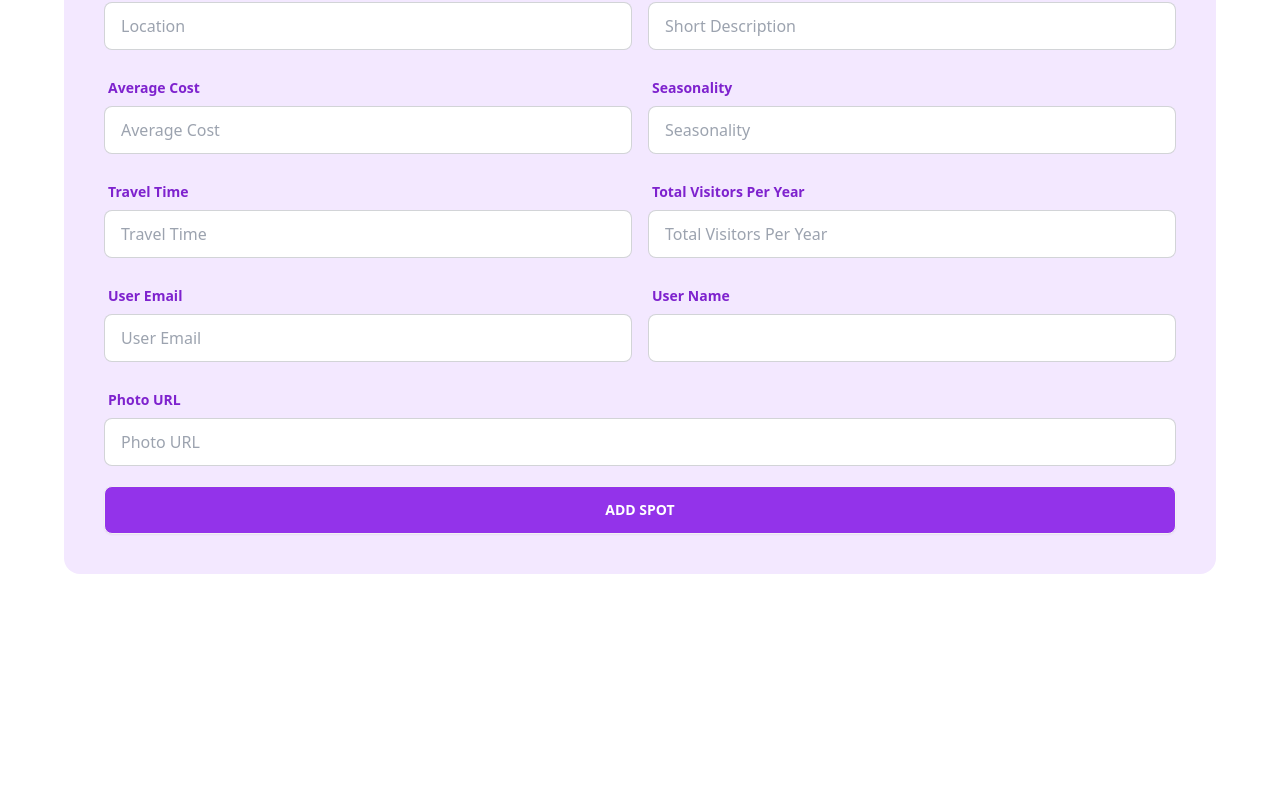
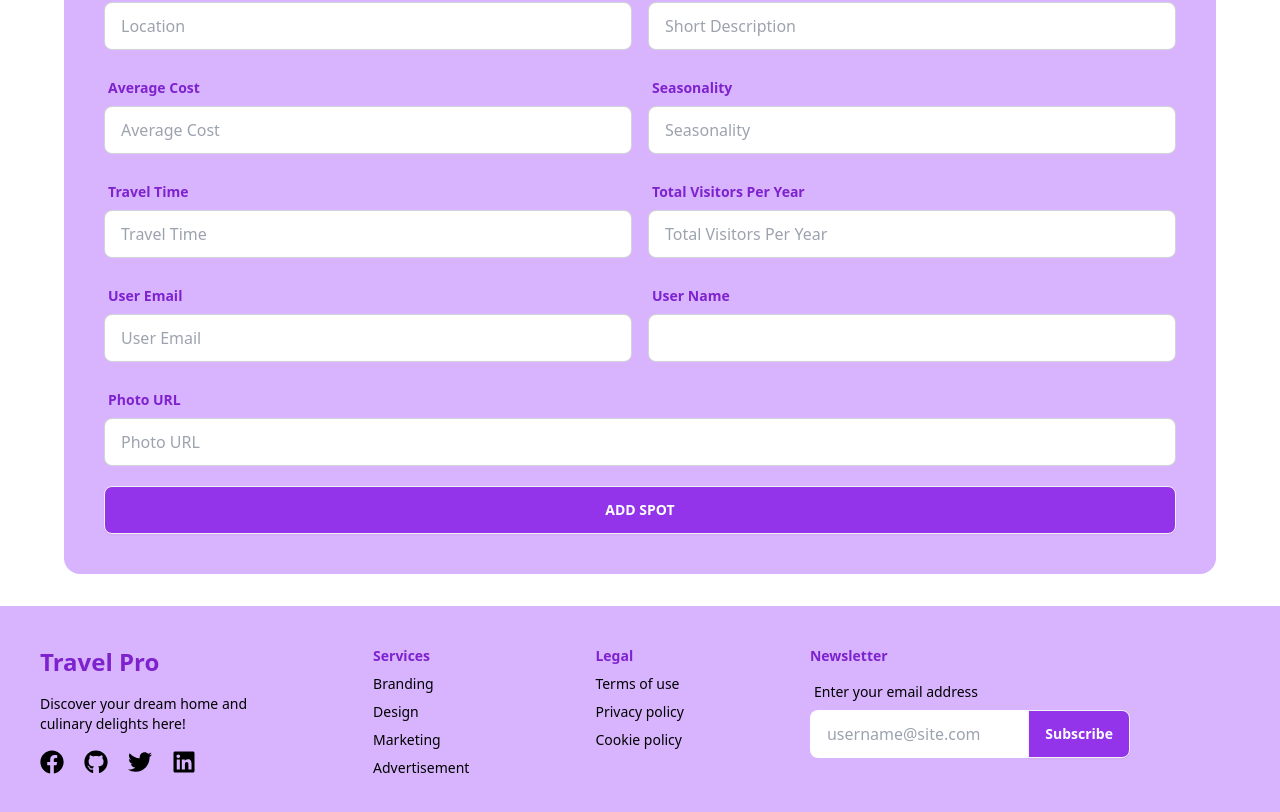
Before and after one commit to islam-sharmin/travel-pro-client, a React (Vite) app: page /addTouristSpot in a window 1280 px wide. Shown: the part 302-1114 px from the top of the page. Before the commit the page ends 892 px from the top, so only its background shows below. Built offline with nearby package versions, Linux system fonts and the light colour scheme; no server answers.

Commit message:
added footer

```diff
--- a/src/layout/Root.jsx
+++ b/src/layout/Root.jsx
@@ -1,5 +1,6 @@
 import { Outlet } from 'react-router-dom';
 import Navbar from '../shared/Navbar';
+import Footer from '../shared/Footer';
 
 const Root = () => {
     return (
@@ -8,6 +9,7 @@ const Root = () => {
                 <Navbar></Navbar>
                 <Outlet></Outlet>
             </div>
+            <Footer></Footer>
         </div>
     );
 };
--- a/src/pages/AddTouristSpot.jsx
+++ b/src/pages/AddTouristSpot.jsx
@@ -51,7 +51,7 @@ const AddTouristSpot = () => {
     }
 
     return (
-        <div className="bg-purple-100 rounded-2xl p-4 md:p-10 mb-4">
+        <div className="bg-purple-300 rounded-2xl p-4 md:p-10 mb-4">
             <h2 className="text-3xl text-center text-purple-700 font-extrabold mb-5">Add Tourist Spot</h2>
             <form onSubmit={handleAddTouristSpot}>
                 {/* form tourists_spot_name & country_Name row */}
--- a/src/pages/AllTouristSpot.jsx
+++ b/src/pages/AllTouristSpot.jsx
@@ -1,19 +1,40 @@
+import { useState } from "react";
 import { Link, useLoaderData } from "react-router-dom";
 
+const AllTouristSpot = () => {
+    const spots = useLoaderData();
+    const [sortedSpots, setSortedSpots] = useState(spots);
+    const [sortOrder, setSortOrder] = useState("asc");
 
-const AllTouristSpot = () => {
+    const handleSort = () => {
+        const sorted = [...spots].sort((a, b) => {
+            if (sortOrder === "asc") {
+                return a.averageCost - b.averageCost;
+            } else {
+                return b.averageCost - a.averageCost;
+            }
+        });
+        setSortedSpots(sorted);
+        setSortOrder(sortOrder === "asc" ? "desc" : "asc");
+    };
 
-    const spots = useLoaderData();
+    const displaySpots = sortedSpots.length ? sortedSpots : spots;
 
     return (
         <div>
             <div className="text-center">
                 <h2 className="text-2xl font-bold text-purple-700 mb-6">All Tourists Spots</h2>
-                <button className="btn bg-purple-600 text-white mb-6">Sort by Average Cost</button>
+                <details className="dropdown">
+                    <summary className="m-1 btn">open or close</summary>
+                    <ul className="p-2 shadow menu dropdown-content z-[1] bg-base-100 rounded-box w-52">
+                        <li><a onClick={handleSort}>asc</a></li>
+                        <li><a onClick={handleSort}>desc</a></li>
+                    </ul>
+                </details>
             </div>
             <div className="grid gap-6 grid-cols-1 md:grid-cols-2 lg:grid-cols-3">
-                {
-                    spots.map(spot => <div key={spot._id} className="card bg-base-100 shadow-xl">
+                {displaySpots.map(spot => (
+                    <div key={spot._id} className="card bg-base-100 shadow-xl">
                         <figure><img className="w-full h-[200px]" src={spot.photo} alt="Shoes" /></figure>
                         <div className="card-body">
                             <h2 className="card-title font-bold">{spot.spotName}</h2>
@@ -29,8 +50,8 @@ const AllTouristSpot = () => {
                                 </Link>
                             </div>
                         </div>
-                    </div>)
-                }
+                    </div>
+                ))}
             </div>
         </div>
     );
--- a/src/pages/Home.jsx
+++ b/src/pages/Home.jsx
@@ -1,10 +1,12 @@
 import Banner from "../shared/Banner";
+import PopularTouristSpot from "../shared/PopularTouristSpot";
 
 
 const Home = () => {
     return (
         <div>
             <Banner></Banner>
+            <PopularTouristSpot></PopularTouristSpot>
         </div>
     );
 };
--- /dev/null
+++ b/src/shared/Footer.jsx
@@ -0,0 +1,48 @@
+import { FaFacebook, FaGithub, FaLinkedin, FaTwitter } from "react-icons/fa";
+
+
+const Footer = () => {
+    return (
+        <div className="mt-8">
+            <footer className="footer p-10 bg-purple-300 text-base-content">
+                <nav className="space-y-2">
+                    <h6 className="text-2xl text-purple-700 font-bold">Travel Pro</h6>
+                    <p className="text-black">Discover your dream home and <br />culinary delights here!</p>
+                    <div className="flex gap-5 items-center">
+                        <p className="text-2xl text-black"><FaFacebook /></p>
+                        <p className="text-2xl text-black"><FaGithub /></p>
+                        <p className="text-2xl text-black"><FaTwitter /></p>
+                        <p className="text-2xl text-black"><FaLinkedin /></p>
+                    </div>
+                </nav>
+                <nav>
+                    <h6 className="text-purple-700 font-bold">Services</h6>
+                    <a className="link link-hover text-black">Branding</a>
+                    <a className="link link-hover text-black">Design</a>
+                    <a className="link link-hover text-black">Marketing</a>
+                    <a className="link link-hover text-black">Advertisement</a>
+                </nav>
+                <nav>
+                    <h6 className="text-purple-700 font-bold">Legal</h6>
+                    <a className="link link-hover text-black">Terms of use</a>
+                    <a className="link link-hover text-black">Privacy policy</a>
+                    <a className="link link-hover text-black">Cookie policy</a>
+                </nav>
+                <form>
+                    <h6 className="text-purple-700 font-bold">Newsletter</h6>
+                    <fieldset className="form-control w-80">
+                        <label className="label">
+                            <span className="label-text text-black">Enter your email address</span>
+                        </label>
+                        <div className="join">
+                            <input type="text" placeholder="username@site.com" className="input w-1/2 md:w-full join-item" />
+                            <button className="btn bg-purple-600 text-white join-item">Subscribe</button>
+                        </div>
+                    </fieldset>
+                </form>
+            </footer>
+        </div>
+    );
+};
+
+export default Footer;
--- /dev/null
+++ b/src/shared/PopularTouristSpot.jsx
@@ -0,0 +1,49 @@
+import { useEffect, useState } from "react";
+import { Link } from "react-router-dom";
+
+
+const PopularTouristSpot = () => {
+
+    const [spots, setSpots] = useState(null)
+
+    useEffect(() => {
+        fetch('http://localhost:5000/allTouristSpots')
+            .then(res => res.json())
+            .then(data => setSpots(data))
+    }, []);
+
+
+    return (
+        <div>
+            <div className="my-10 space-y-2">
+                <h2 className="text-3xl font-bold text-center text-purple-700">Some Popular Tourist Spots</h2>
+                <p className="text-center w-[70%] mx-auto text-slate-600">
+                    Embark on a journey to breathtaking landscapes, cultural wonders, and hidden gems with our tourism website, your passport to unforgettable travel experiences.</p>
+            </div>
+            <div className="grid grid-cols-1 md:grid-cols-3 gap-5">
+                {
+                    spots?.slice(0, 6).map(spot => <div key={spot._id}>
+                        <div className="card bg-base-100 shadow-xl">
+                            <figure className="px-10 pt-10">
+                                <img src={spot.photo} alt="Shoes" className="rounded-xl w-full h-[230px]" />
+                            </figure>
+                            <div className="card-body items-center text-center">
+                                <h2 className="card-title">{spot.spotName}</h2>
+                                <div className="flex justify-between gap-5 ">
+                                    <p><span className="font-bold">Country Name:</span> {spot.countryName}</p>
+                                    <p><span className="font-bold">Average Cost:</span> {spot.averageCost}</p>
+                                </div>
+                                <p><span className="font-bold">Description: </span>{spot.shortDescription}</p>
+                                <div className="w-full">
+                                    <Link to={`/viewDetails/${spot._id}`}><button className="btn bg-purple-600 text-white w-full">View Details</button></Link>
+                                </div>
+                            </div>
+                        </div>
+                    </div>)
+                }
+            </div>
+        </div>
+    );
+};
+
+export default PopularTouristSpot;
```
